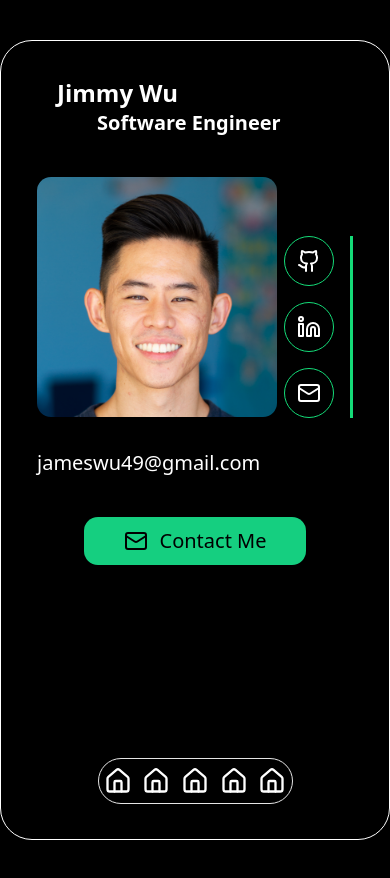
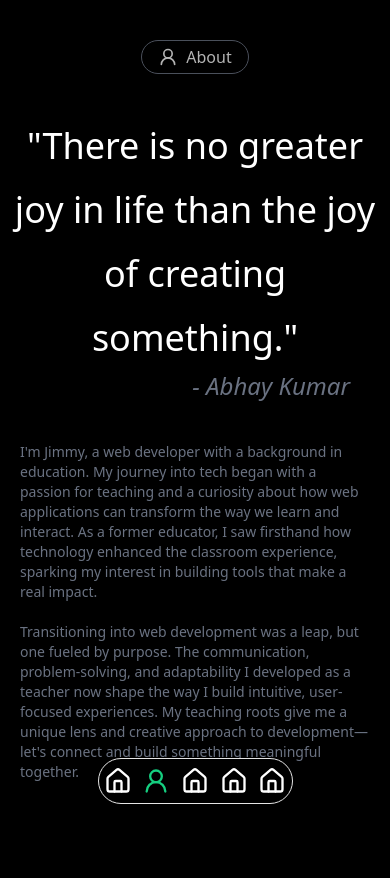
Before and after one commit to jameswu49/portfolio-v2, a Next.js app: page /about in a window 390 px wide. Shown: the top 878 px of the page. After the commit the page ends 844 px from the top, so only its background shows below. Built offline with nearby package versions, Linux system fonts and the light colour scheme.

Commit message:
adjust responsiveness

```diff
--- a/src/app/about/page.tsx
+++ b/src/app/about/page.tsx
@@ -1,7 +1,8 @@
 import React from "react";
+import AboutScene from "@/scenes/about";
 
 const About = () => {
-  return <div>About</div>;
+  return <AboutScene />;
 };
 
 export default About;
--- a/src/app/layout.tsx
+++ b/src/app/layout.tsx
@@ -31,7 +31,7 @@ export default function RootLayout({
       >
         <div className="flex flex-col xl:flex-row justify-center xl:justify-start xl:h-screen">
           <Profile />
-          <div className="relative w-full">
+          <div className="relative w-full xl:ml-20 2xl:mx-20">
             {children}
             <div className="fixed xl:absolute bottom-10 2xl:bottom-20 w-full flex justify-center">
               <Navbar />
--- a/src/components/custom/home/profile-card/profile-card.tsx
+++ b/src/components/custom/home/profile-card/profile-card.tsx
@@ -1,9 +1,13 @@
+"use client";
+
 import React from "react";
 import Props from "./profile-card-props";
 import Image from "next/image";
 import Link from "next/link";
 import { Button } from "@/components/ui/button";
 import { GithubIcon, LinkedinIcon, MailIcon } from "lucide-react";
+import { usePathname } from "next/navigation";
+import { cn } from "@/lib/utils";
 
 const ProfileCard = ({}: Props) => {
   const socialLinks = [
@@ -24,8 +28,16 @@ const ProfileCard = ({}: Props) => {
     },
   ];
 
+  const pathname = usePathname();
+  const isHome = pathname === "/";
+
   return (
-    <div className="flex items-center justify-center my-10 xl:justify-start xl:h-screen xl:my-0">
+    <div
+      className={cn(
+        "flex items-center justify-center my-10 xl:justify-start xl:h-screen xl:my-0",
+        !isHome && "hidden xl:flex",
+      )}
+    >
       {/* Container */}
       <div className="border border-white rounded-4xl p-4 text-white w-110 h-200 xl:ml-10">
         {/* Name and Title */}
--- a/src/components/custom/navbar/navbar.tsx
+++ b/src/components/custom/navbar/navbar.tsx
@@ -1,9 +1,22 @@
+"use client";
+
 import React from "react";
 import Props from "./navbar-props";
-import { HomeIcon } from "lucide-react";
+import { HomeIcon, UserRound } from "lucide-react";
 import Link from "next/link";
+import { usePathname } from "next/navigation";
+import { cn } from "@/lib/utils";
 
 const Navbar = ({}: Props) => {
+  const pathname = usePathname();
+
+  const getIconColor = (href: string) => {
+    if (pathname === href) {
+      return "text-primary-foreground";
+    }
+    return "text-white";
+  };
+
   const links = [
     {
       icon: HomeIcon,
@@ -11,9 +24,9 @@ const Navbar = ({}: Props) => {
       label: "Home",
     },
     {
-      icon: HomeIcon,
-      href: "/",
-      label: "Home",
+      icon: UserRound,
+      href: "/about",
+      label: "About",
     },
     {
       icon: HomeIcon,
@@ -37,7 +50,10 @@ const Navbar = ({}: Props) => {
       <div className="flex w-full justify-around py-2">
         {links.map((link, index) => (
           <Link key={index} href={link.href}>
-            <link.icon className="size-7" />
+            <link.icon
+              aria-label={link.label}
+              className={cn("size-7", getIconColor(link.href))}
+            />
           </Link>
         ))}
       </div>
--- a/src/scenes/home/view.tsx
+++ b/src/scenes/home/view.tsx
@@ -1,17 +1,15 @@
 import React from "react";
 import { HomeViewProps as ViewProps } from "./props";
 import { ChevronRight, HouseIcon } from "lucide-react";
+import IconTab from "@/components/custom/icon-tab/icon-tab";
 
 const HomeView = ({ viewModel }: ViewProps) => {
   const {} = viewModel;
 
   return (
-    <div className="xl:pl-20 w-full">
-      <div className="hidden xl:flex border border-gray-500 rounded-4xl w-fit  text-white items-center gap-2 px-4 my-10 py-1 opacity-70">
-        <HouseIcon className="text-white size-5" />
-        Introduction
-      </div>
-      <h1 className="text-white leading-16 text-center text-4xl xl:text-7xl xl:text-left xl:leading-30 2xl:text-8xl">
+    <div className="w-full">
+      <IconTab icon={HouseIcon} label="Introduction" />
+      <h1 className="text-white leading-16 text-center text-4xl xl:text-6xl xl:text-left xl:leading-25 2xl:text-8xl">
         Hello There, I&apos;m{" "}
         <span className="text-primary-foreground">Jimmy</span>,
         <br />
```
